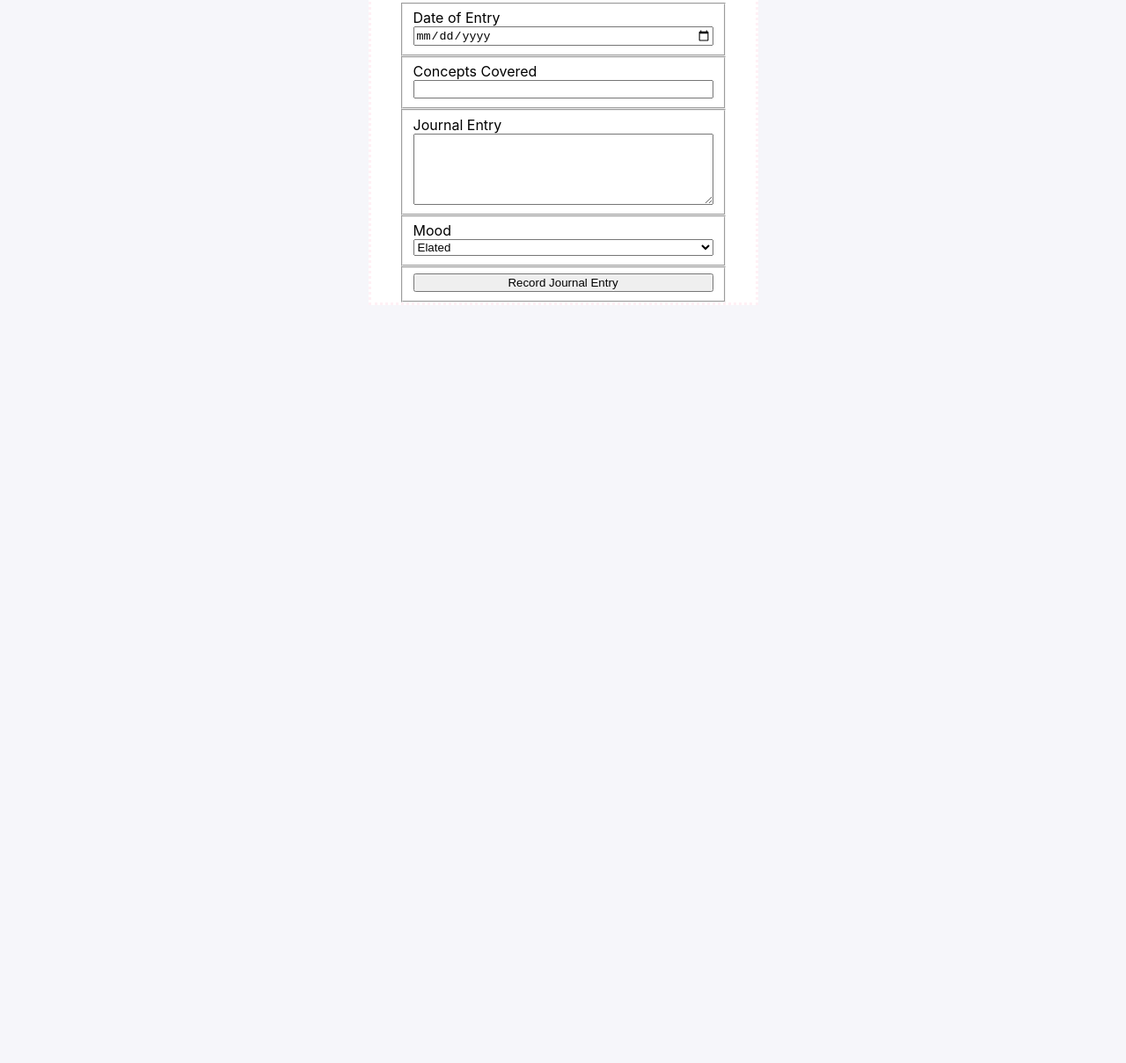
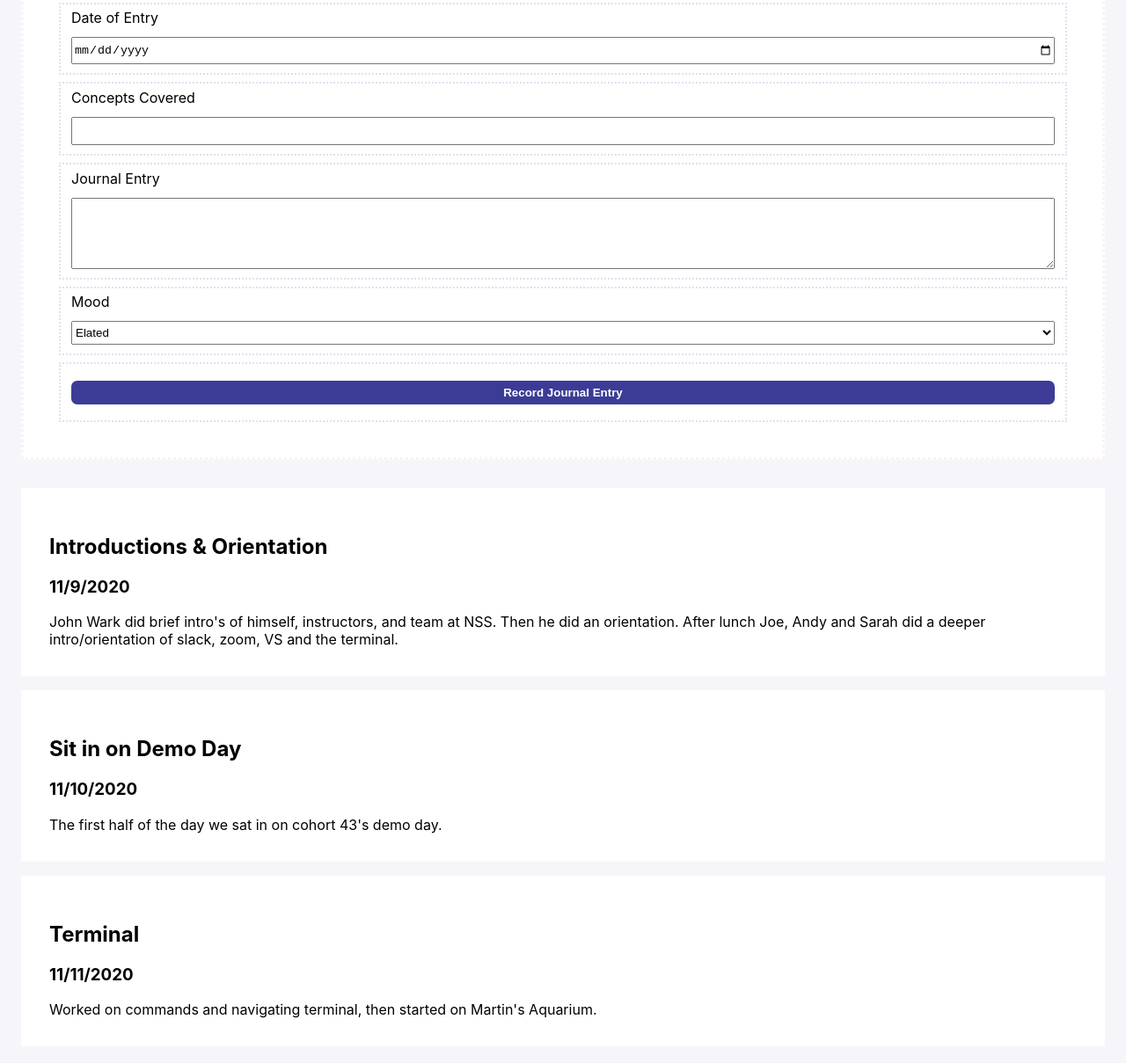
Before and after one commit to jessicadever1/daily-journal, a plain HTML site: page index.html in a window 1280 px wide. Shown: the part 341-1550 px from the top of the page at 88% size. Before the commit the page ends 800 px from the top, so only its background shows below. Drawn offline with Linux system fonts and the light colour scheme.

Commit message:
did a lot in CSS, but also made it so the JE & JDP fed JEL, which fed main.js

```diff
--- a/index.html
+++ b/index.html
@@ -9,7 +9,7 @@
 <body>
     <header>
         <h1>Jess's Daily Journal</h1>
-        <div class="subtitle"><h2>NSS - Cohort 45</h2>
+        <div class="subtitle"><h2>NSS - Cohort 45</h2></div>
     </header>
     <main class="journal">
         <article class="journal-entry">
@@ -47,7 +47,10 @@
                     <button>Record Journal Entry</button>
                 </fieldset>
             </form>
+        </article>
+        <article id="entryLog"></article>
     </main>
     <footer></footer>
+    <script type="module" src="./scripts/main.js"></script>
 </body>
 </html>
--- /dev/null
+++ b/scripts/journalDataProvider.js
@@ -0,0 +1,46 @@
+/*
+ *   Journal data provider for Daily Journal application
+ *
+ *      Holds the raw data about each entry and exports
+ *      functions that other modules can use to filter
+ *      the entries for different purposes.
+ */
+
+// This is the original data.
+const journal = [
+    {
+        id: 1,
+        date: "11/9/2020",
+        concept: "Introductions & Orientation",
+        entry: "John Wark did brief intro's of himself, instructors, and team at NSS. Then he did an orientation. After lunch Joe, Andy and Sarah did a deeper intro/orientation of slack, zoom, VS and the terminal.",
+        mood: "Content"
+    },
+
+    {
+        id: 2,
+        date: "11/10/2020",
+        concept: "Sit in on Demo Day",
+        entry: "The first half of the day we sat in on cohort 43's demo day.",
+        mood: "Content"
+    },
+
+    {
+        id: 3,
+        date: "11/11/2020",
+        concept: "Terminal",
+        entry: "Worked on commands and navigating terminal, then started on Martin's Aquarium.",
+        mood: "Content"
+    }
+]
+
+/*
+    You export a function that provides a version of the
+    raw data in the format that you want
+*/
+export const useJournalEntries = () => {
+    const sortedByDate = journal.sort(
+        (currentEntry, nextEntry) =>
+            Date.parse(currentEntry.date) - Date.parse(nextEntry.date)
+    )
+    return sortedByDate
+}
--- /dev/null
+++ b/scripts/journalEntry.js
@@ -0,0 +1,13 @@
+/*
+ *  Purpose: To render a single journal entry as an
+ *           HTML representation of the data
+ */
+export const JournalEntryComponent = (entry) => {
+    return `
+        <section id="entry--${entry.id}" class="journalEntry">
+            <div class="entry__concept"><h2>${entry.concept}</h2></div>
+            <div class="entry__date"><h3>${entry.date}</h3></div>
+            <div class="entry__entry">${entry.entry}</div>
+        </section>
+    `
+}
--- /dev/null
+++ b/scripts/journalEntryList.js
@@ -0,0 +1,25 @@
+/*
+ *  Purpose:
+ *    To render as many journal entry components as
+ *    there are items in the collection exposed by the
+ *    data provider component
+ */
+import { useJournalEntries } from "./journalDataProvider.js"
+import { JournalEntryComponent } from "./journalEntry.js"
+
+// DOM reference to where all entries will be rendered
+const entryLog = document.querySelector("#entryLog")
+
+export const EntryListComponent = () => {
+    // Use the journal entry data from the data provider component
+    const entries = useJournalEntries()
+
+    for (const entry of entries) {
+        /*
+            Invoke the component that returns an
+            HTML representation of a single entry
+        */
+        const entryHTML = JournalEntryComponent(entry)
+        entryLog.innerHTML += entryHTML
+    }
+}
--- /dev/null
+++ b/scripts/main.js
@@ -0,0 +1,3 @@
+import { EntryListComponent } from './journalEntryList.js'
+
+EntryListComponent()
--- a/styles/main.css
+++ b/styles/main.css
@@ -30,15 +30,58 @@ h1 {
     flex-wrap: wrap;
     justify-content: space-around;
     /* background-color: white; */
+    flex: 0 1 auto;
 }
 
 .journal-entry {
     border: 3px dotted lavenderblush;
-    padding: 2em 2em 0em 2em;
+    padding: 2em;
     background-color: white;
+    width: 100%;
+    margin-bottom: 2em;
 }
 
 fieldset {
     display: flex;
     flex-direction: column;
+    margin: .5em;
+    min-height: 3em;
+    align-content: center;
+    border: 2px dotted  rgba(8, 8, 124, 0.116);;
 }
+
+.entry__date h3 {
+    margin-top: 0;
+}
+
+.journalEntry {
+    margin-bottom: 1em;
+    padding: 2em;
+    background-color: white;
+}
+
+label {
+    min-height: 2em;
+}
+
+#journalDate {
+    min-height: 2em;
+}
+
+#conceptsCovered {
+    min-height: 2em;
+}
+
+#mood {
+    min-height: 2em;
+}
+
+button {
+    min-height: 2em;
+    margin-top: 1em;
+    background-color: rgba(8, 8, 124, 0.788);
+    color: white;
+    border: none;
+    font-weight: bold;
+    border-radius: .5em;
+}
```
